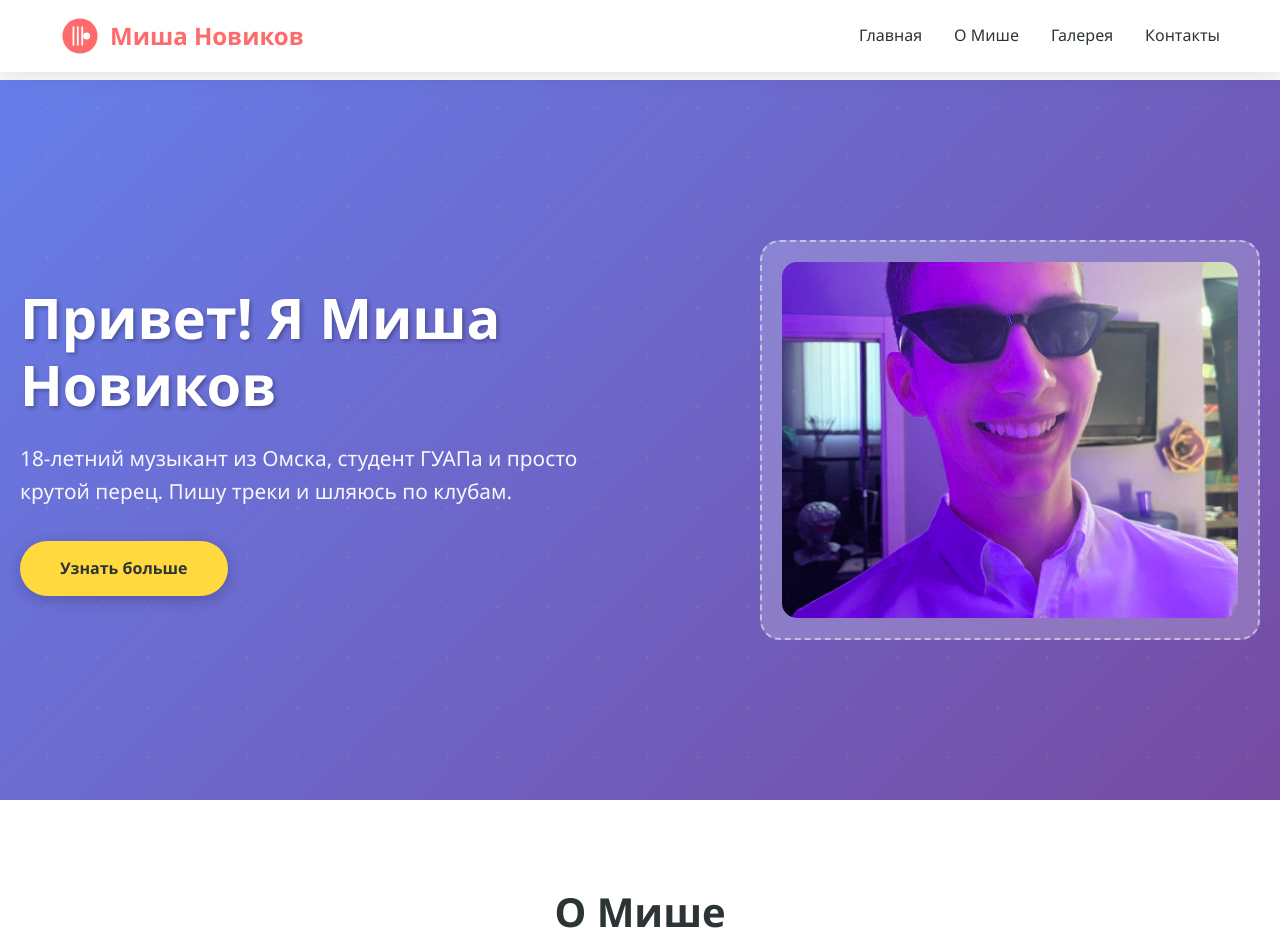
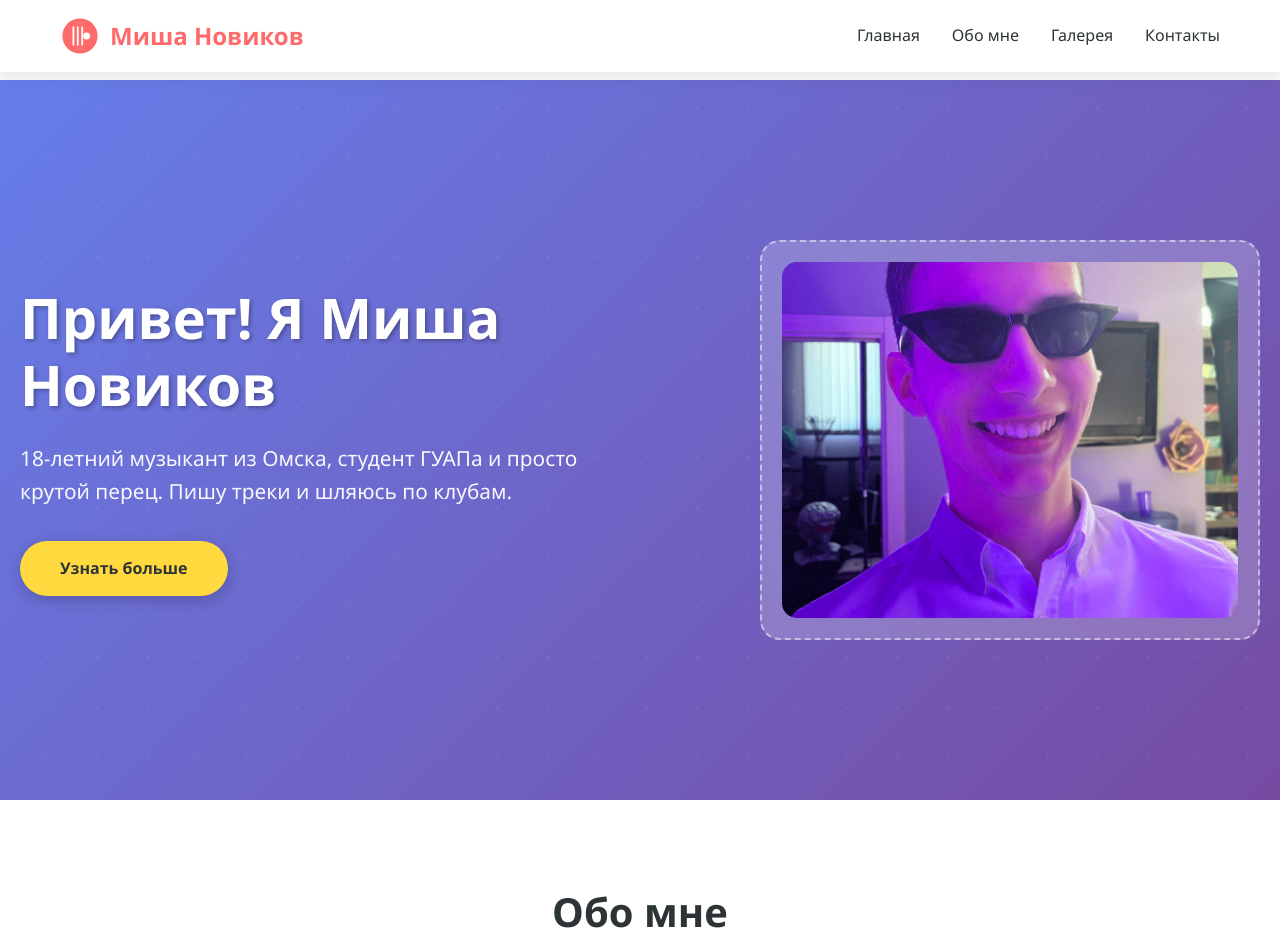
Before and after one commit to pana1768/misha_site, a plain HTML site: page index.html in a window 1280 px wide. Shown: the top 948 px of the page. Drawn offline with Linux system fonts and the light colour scheme.

Commit message:
Update index.html

```diff
--- a/index.html
+++ b/index.html
@@ -20,7 +20,7 @@
             </div>
             <ul class="nav-menu">
                 <li><a href="#home" class="nav-link">Главная</a></li>
-                <li><a href="#about" class="nav-link">О Мише</a></li>
+                <li><a href="#about" class="nav-link">Обо мне</a></li>
                 <li><a href="#gallery" class="nav-link">Галерея</a></li>
                 <li><a href="#contact" class="nav-link">Контакты</a></li>
             </ul>
@@ -49,7 +49,7 @@
     <!-- О нас -->
     <section id="about" class="about">
         <div class="container">
-            <h2 class="section-title">О Мише</h2>
+            <h2 class="section-title">Обо мне</h2>
             <div class="about-content">
                 <div class="about-text">
                     <p>Привет! Я Миша, парень из Омска, которому посчастливилось поступить в ГУАП в Санкт-Петербурге. Мне 18 лет, и я активно развиваюсь в двух направлениях: пишу музыку и учусь в университете. В свободное время я создаю треки, а когда лекции становятся слишком скучными, я мысленно сочиняю новые мелодии или планирую следующую музыкальную сессию. Преподаватели думают, что я внимательно слушаю, а на самом деле в моей голове рождаются новые идеи для треков!</p>
```
